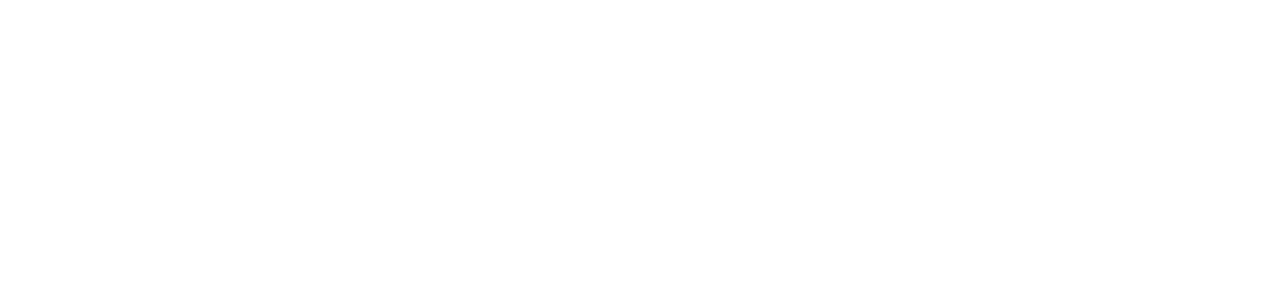
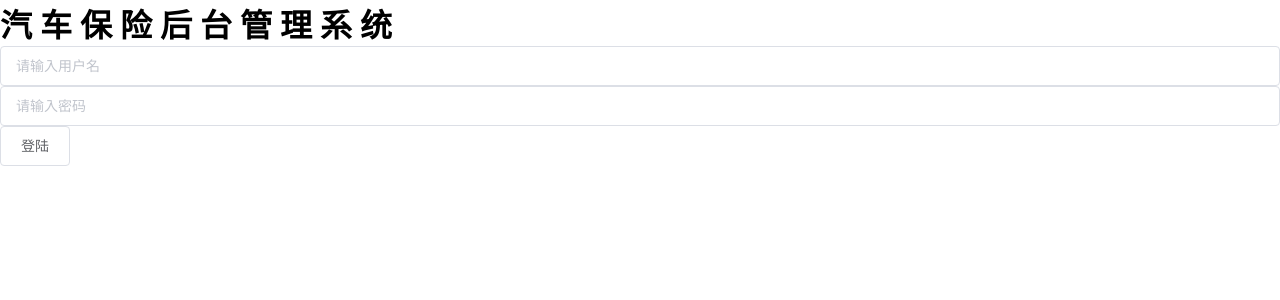
Before and after one commit to Hola-Asia/Automobile-Insurance, a Vue app: page /navigation#/login in a window 1280 px wide. Shown: the top 300 px of the page. Built offline with nearby package versions, Linux system fonts and the light colour scheme.

Commit message:
添加登陆页

```diff
--- a/src/router/index.js
+++ b/src/router/index.js
@@ -1,22 +1,26 @@
-import Vue from 'vue'
-import VueRouter from 'vue-router'
-import Navigation from '../components/navigation.vue'
-import Information from '../views/Information.vue'
-import Order from '../views/Order.vue'
+import Vue from 'vue';
+import VueRouter from 'vue-router';
+import Navigation from '../components/navigation.vue';
+import Information from '../views/Information.vue';
+import Order from '../views/Order.vue';
+import Login from '../views/Login.vue'
 
 Vue.use(VueRouter)
 
-const routes = [
+const routes = [{
+        path: '/login',
+        name: 'Login',
+        component: Login
+    },
     {
         path: '/',
-    redirect: {name: 'Navigation'},
+        redirect: { name: 'Login' },
     },
     {
         path: '/navigation',
         name: 'Navigation',
         component: Navigation,
-    children: [
-      {
+        children: [{
                 // 资讯页接口
                 path: '/information',
                 name: 'Information',
--- /dev/null
+++ b/src/views/Login.vue
@@ -0,0 +1,27 @@
+<template>
+    <div>
+        <div>
+            <h1>汽 车 保 险 后 台 管 理 系 统</h1>
+            <el-input placeholder="请输入用户名" v-model="user" clearable></el-input>
+            <el-input type="password" placeholder="请输入密码" v-model="password" clearable></el-input>
+            <el-row>
+            <el-button>登陆</el-button>
+            </el-row>
+        </div>
+    </div>
+</template>
+
+<script>
+export default {
+    data() {
+      return {
+        user: '',
+        password:''
+      }
+    }
+}
+</script>
+
+<style lang="less" scoped>
+
+</style>
```
Also changed, not shown: 1 other file (tests, documents, lock files or other folders). Lines whose indentation alone changed are shown as unchanged.
